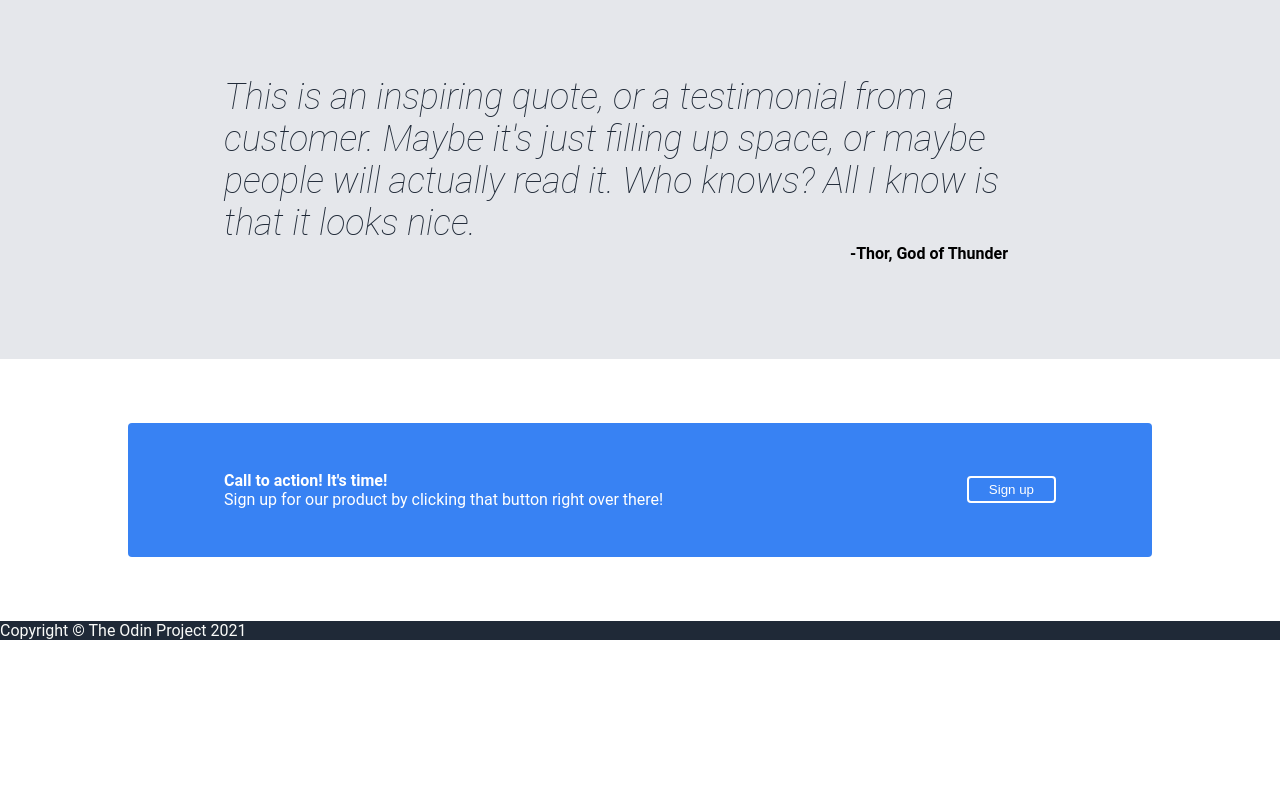
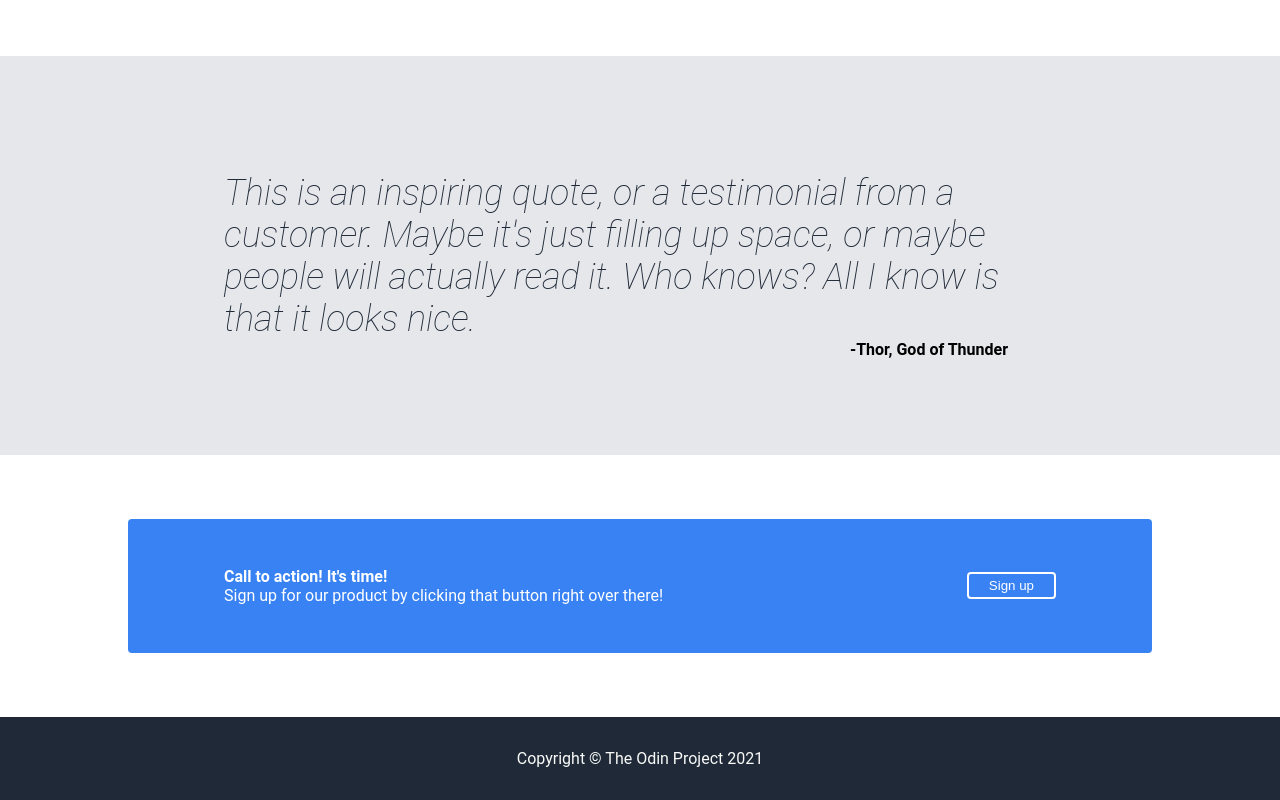
Before and after one commit to GeorgiosKallarogiannis/odin-landingpage, a plain HTML site: page index.html in a window 1280 px wide. Shown: the part 772-1572 px from the top of the page. Before the commit the page ends 1428 px from the top, so only its background shows below. Drawn offline with Linux system fonts and the light colour scheme.

Commit message:
Style footer section
Needed to center the text and also added some padding.

```diff
--- a/style.css
+++ b/style.css
@@ -24,6 +24,7 @@ body {
     display: flex;
     justify-content: space-between;
     gap: 2rem;
+    padding-bottom: 6rem;
 
     .text-and-button {
         flex: 0 1 450px;
@@ -143,3 +144,12 @@ button {
         border: 2px solid #ffffff;
     }
 }
+
+.footer {
+    text-align: center;
+
+    p {
+        margin: 0;
+        padding-block: 2rem;
+    }
+}
```
